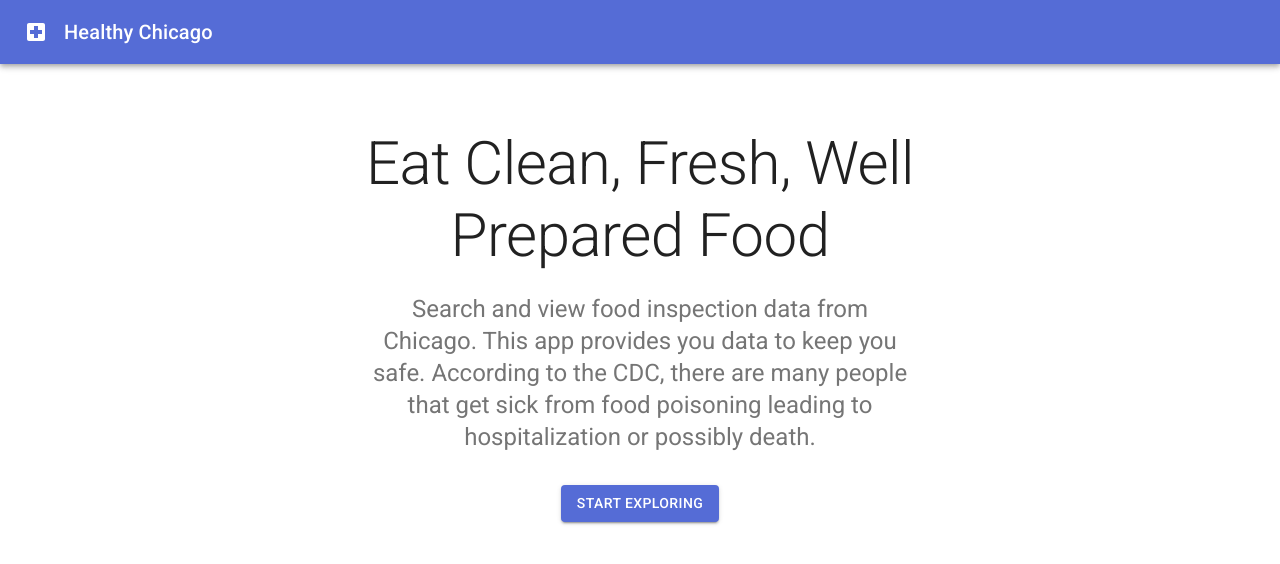
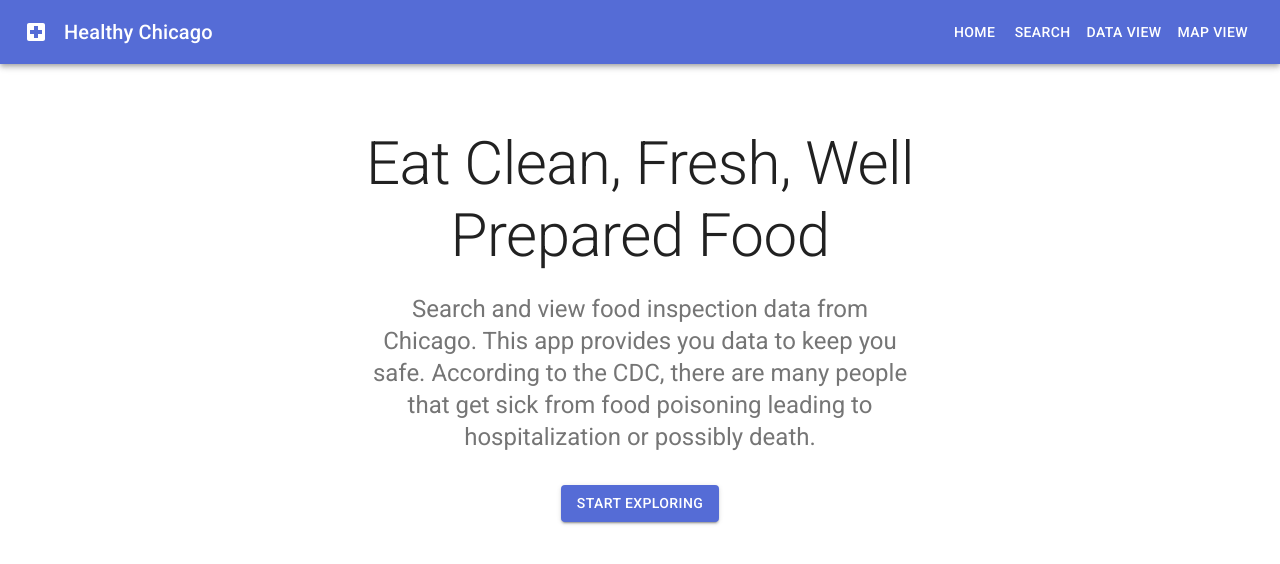
Before and after one commit to jigar288/IT202-Spring2021-Big-Project, a React (Create React App) app: page / in a window 1280 px wide. Shown: the top 564 px of the page. Built offline with nearby package versions, Linux system fonts and the light colour scheme.

Commit message:
add nav links

```diff
--- a/src/components/NavBar.js
+++ b/src/components/NavBar.js
@@ -5,19 +5,29 @@ import LocalHospitalIcon from '@material-ui/icons/LocalHospital';
 import Typography from '@material-ui/core/Typography';
 import { makeStyles } from '@material-ui/core/styles';
 import CssBaseline from '@material-ui/core/CssBaseline';
+import Button from '@material-ui/core/Button';
+import { Route } from 'react-router-dom'
+
 
 const useStyles = makeStyles((theme) => ({
   root: {
-    margin: theme.spacing(6, 0, 3),
-  },
-  lightBulb: {
-    verticalAlign: 'middle',
-    marginRight: theme.spacing(1),
+    flexGrow: 1,
   },
   icon: {
     marginRight: theme.spacing(2),
+  },
+  title: {
+    flexGrow: 1,
   }
 }));
+
+function renderNavLink(buttonLabel, pathname){
+  return(
+    <Route render={({history}) => (
+      <Button color="inherit" onClick={() => { history.push(pathname) }}>{buttonLabel}</Button>
+    )} />
+  );
+}
 
 export default function NavBar() {
 
@@ -26,12 +36,19 @@ export default function NavBar() {
   return (
     <React.Fragment>
       <CssBaseline />
+
       <AppBar position="relative">
         <Toolbar>
           <LocalHospitalIcon className={classes.icon} />
-          <Typography variant="h6" color="inherit" noWrap>
+          <Typography variant="h6" color="inherit" className={classes.title}>
             Healthy Chicago
           </Typography>
+
+          { renderNavLink('Home', '/') }
+          { renderNavLink('Search', '/search') }
+          { renderNavLink('Data View', '/view-data') }
+          { renderNavLink('Map View', '/map-view') }
+
         </Toolbar>
       </AppBar>
     </React.Fragment>
```
